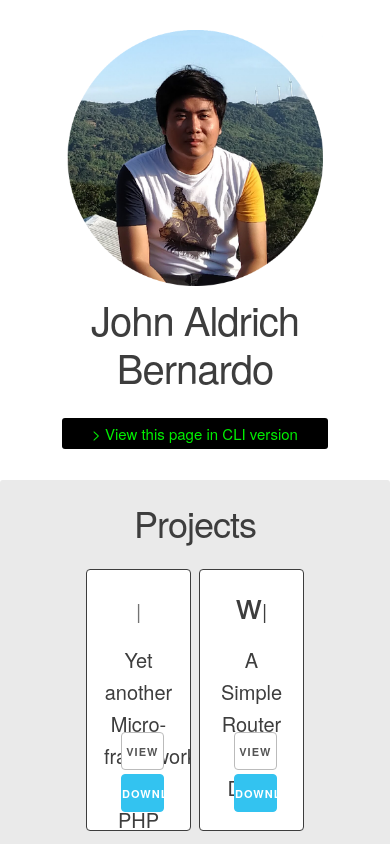
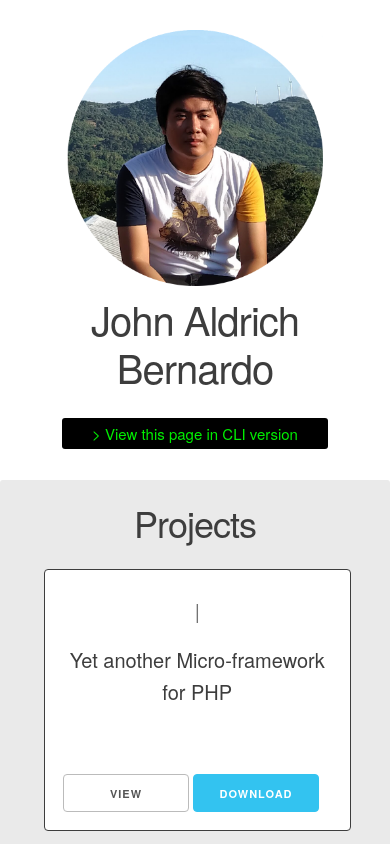
Before and after one commit to jabernardo/aldrich-io, a Next.js app: page / in a window 390 px wide. Shown: the top 844 px of the page. Built offline with nearby package versions, Linux system fonts and the light colour scheme; no server answers.

Commit message:
fix responsive

```diff
--- a/widgets/ProjectCard.module.scss
+++ b/widgets/ProjectCard.module.scss
@@ -12,12 +12,19 @@ div.typed,
   background: #fff;
   border: 1px solid #3d3d3d;
   border-radius: 4px;
-  transition: 1s;
   height: 250px;
   width: 30%;
   overflow: hidden;
   margin: 4px;
   display: inline-block;
+
+  @media (max-width: 800px) {
+    width: 46%;
+  }
+
+  @media (max-width: 640px) {
+    width: 95%;
+  }
 }
 
 .go_relative p {
```
